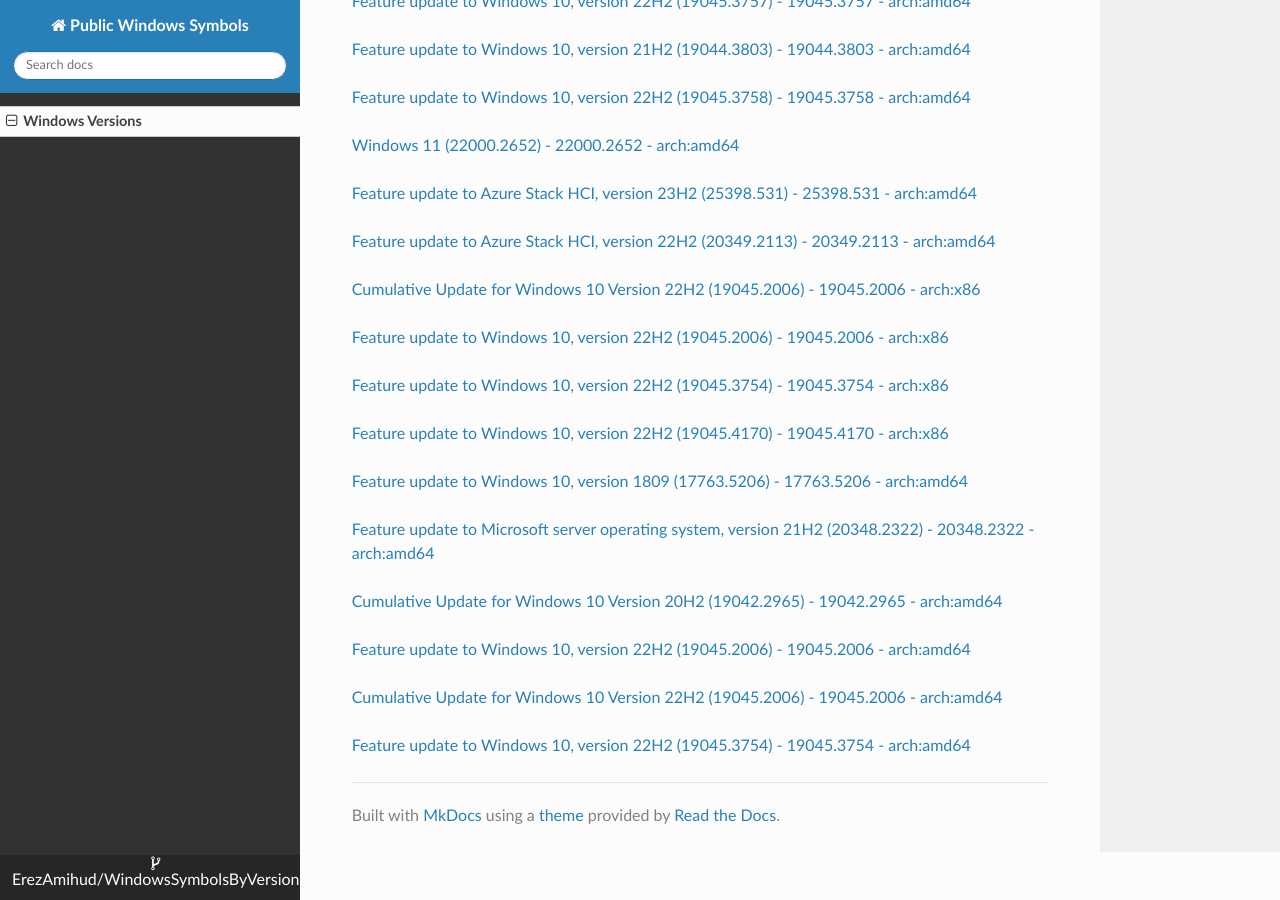
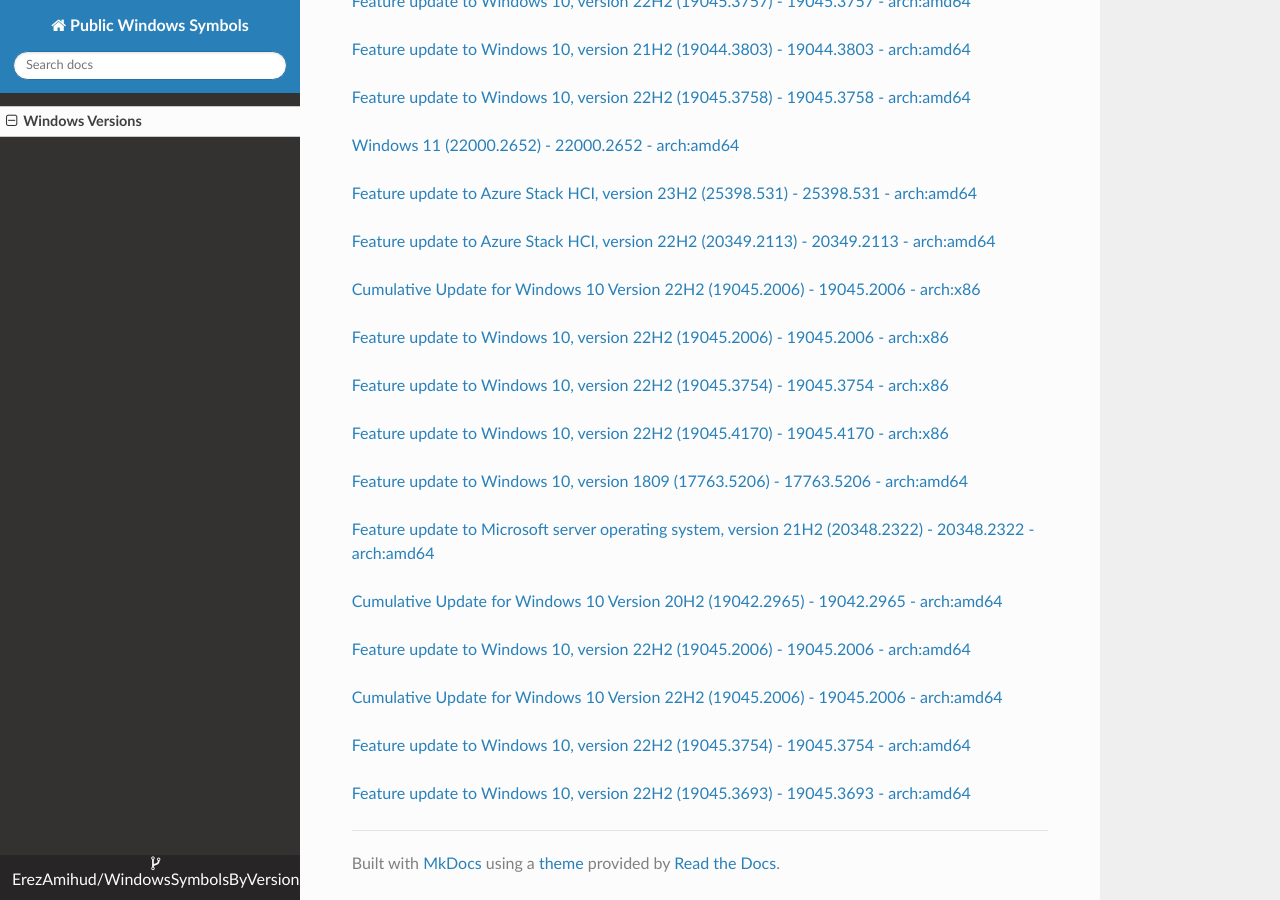
Before and after one commit to ErezAmihud/WindowsSymbolsByVersion, an MkDocs documentation site: the page built from docs/index.md, in a window 1280 px wide and 900 px high, scrolled down 20837 px. Built offline with MkDocs 1.6.1, drawn with Linux system fonts in a browser that asks for light colours; nearby versions of some CDN libraries.

Commit message:
Automated commit, add manifest for bd306c8a-5ce6-4358-9e8c-b4e203f5e085

```diff
--- a/docs/index.md
+++ b/docs/index.md
@@ -1162,3 +1162,6 @@
 
 
 [Feature update to Windows 10, version 22H2 (19045.3754) - 19045.3754 - arch:amd64](https://github.com/ErezAmihud/WindowsSymbolsByVersion/blob/main/manifests/3f89a0a6-cfea-4f80-8312-025f94655192.manifest)
+
+
+[Feature update to Windows 10, version 22H2 (19045.3693) - 19045.3693 - arch:amd64](https://github.com/ErezAmihud/WindowsSymbolsByVersion/blob/main/manifests/bd306c8a-5ce6-4358-9e8c-b4e203f5e085.manifest)
```
Also changed, not shown: process_builds.json (+1 -1 lines), 1 other file.
